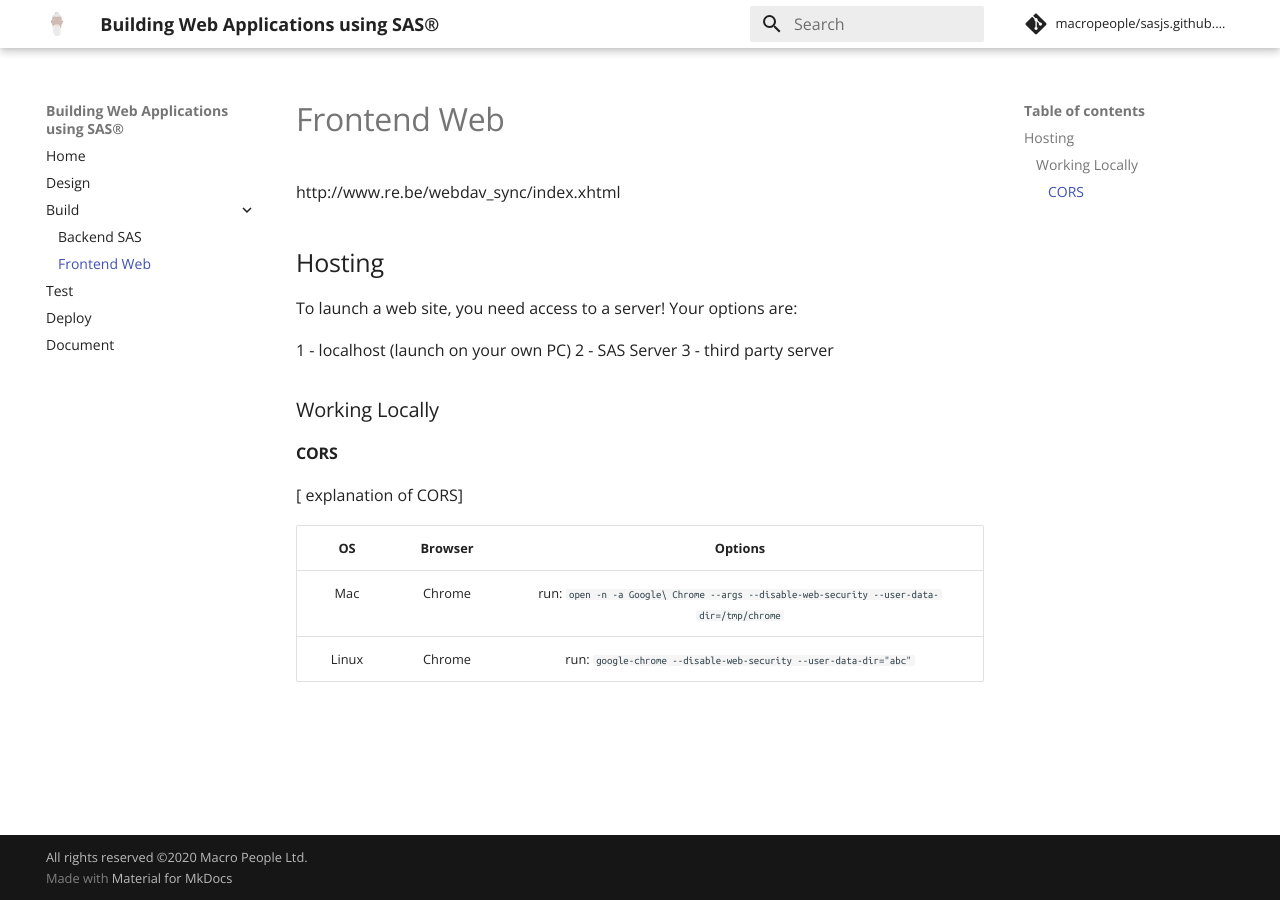
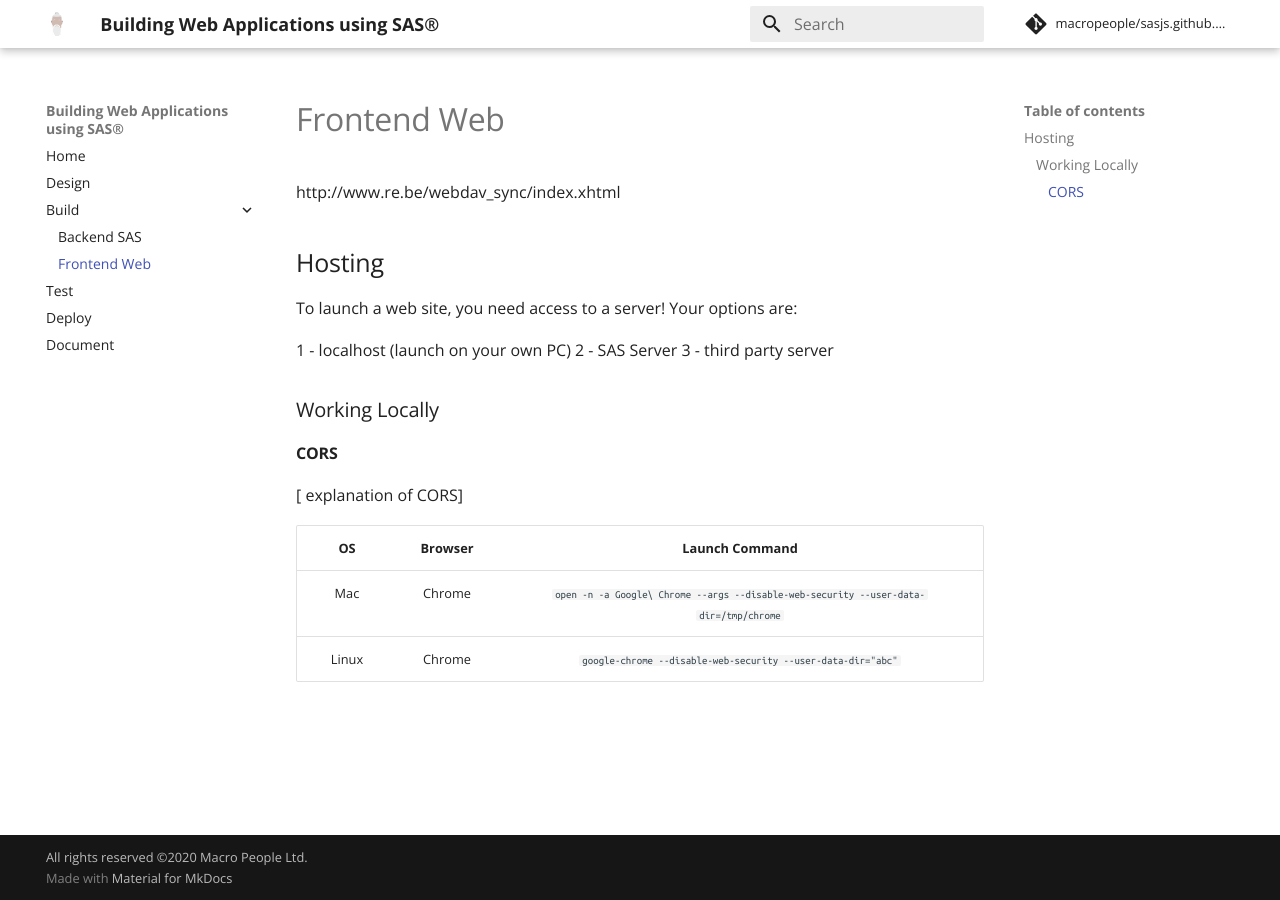
Before and after one commit to sasjs/sasjs.io, an MkDocs documentation site: the page built from docs/frontend.md, in a window 1280 px wide. Built offline with MkDocs 1.6.1 and Material for MkDocs 9.7.7, drawn with Linux system fonts in a browser that asks for light colours; comment, search, counter and statistics services are not loaded; old or Windows-style settings are respelled for this version of MkDocs.

Commit message:
docs: sasjs

```diff
--- a/docs/frontend.md
+++ b/docs/frontend.md
@@ -18,7 +18,7 @@
 [ explanation of CORS]
 
 
-| OS    | Browser | Options|
+| OS    | Browser | Launch Command|
 |:---:|:---:|:--:|
-| Mac   | Chrome  | run: `open -n -a Google\ Chrome --args --disable-web-security --user-data-dir=/tmp/chrome` |
-| Linux | Chrome  | run: `google-chrome --disable-web-security --user-data-dir="abc"`|
+| Mac   | Chrome  | `open -n -a Google\ Chrome --args --disable-web-security --user-data-dir=/tmp/chrome` |
+| Linux | Chrome  | `google-chrome --disable-web-security --user-data-dir="abc"`|
```
Also changed, not shown: 1 other file.
